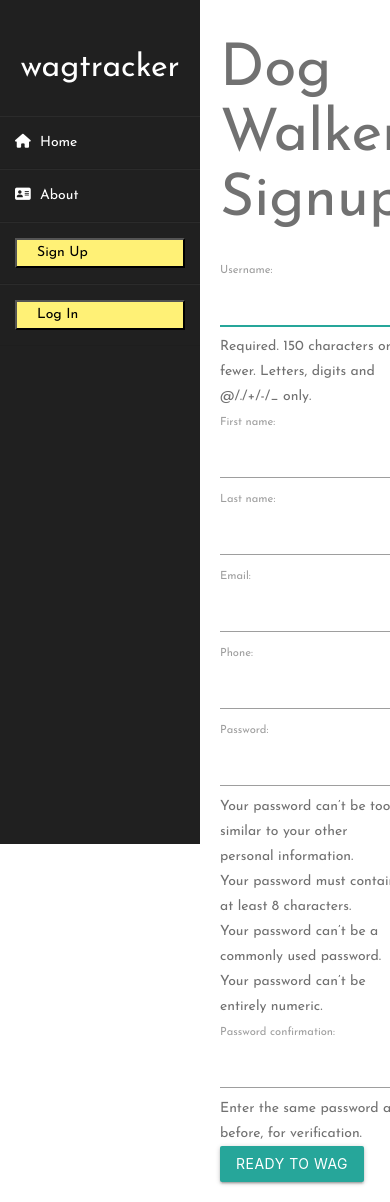
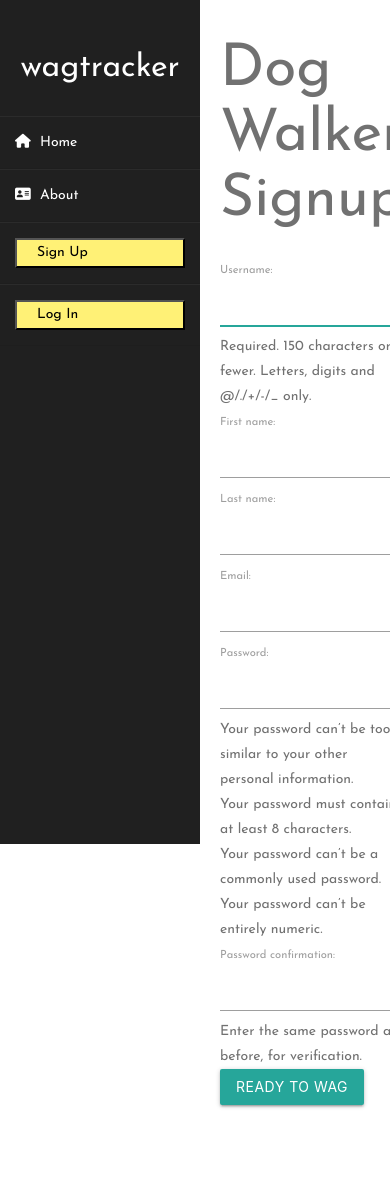
Before and after one commit to redsn/dog-walking-crm, a Django app: page /accounts/signup/ in a window 390 px wide; the page is wider, and only the part inside the window is pictured. After the commit the page ends 1108 px from the top of that part, so only its background shows below. Run offline with Django 4.2, Linux system fonts and the light colour scheme; some libraries are stand-ins or nearby versions.

Commit message:
removed blank phone field from form and profile

```diff
--- a/main_app/forms.py
+++ b/main_app/forms.py
@@ -15,11 +15,10 @@ class SignUpForm(UserCreationForm):
     email = forms.EmailField()
     first_name = forms.CharField(max_length=100)
     last_name = forms.CharField(max_length=100)
-    phone = forms.CharField(max_length=10, validators=[RegexValidator(r'^\d{1,10}$')])
 
     class Meta:
         model = User
-        fields = ('username', 'first_name', 'last_name', 'email', 'phone', 'password1', 'password2')
+        fields = ('username', 'first_name', 'last_name', 'email', 'password1', 'password2')
 
 class UserEditForm(UserChangeForm):
     email = forms.EmailField()
--- a/main_app/templates/users/profile.html
+++ b/main_app/templates/users/profile.html
@@ -9,7 +9,6 @@
       <div>
           <p>Name: {{user.first_name}} {{ user.last_name }}</p>
           <p>Email: {{user.email}}</p>
-          <p>Phone: {{user.phone}}</p>
       </div>
   </div>
 <a href="{% url 'edit_profile' %}" class="black-text text-darken-2">Edit Profile</a>
```
